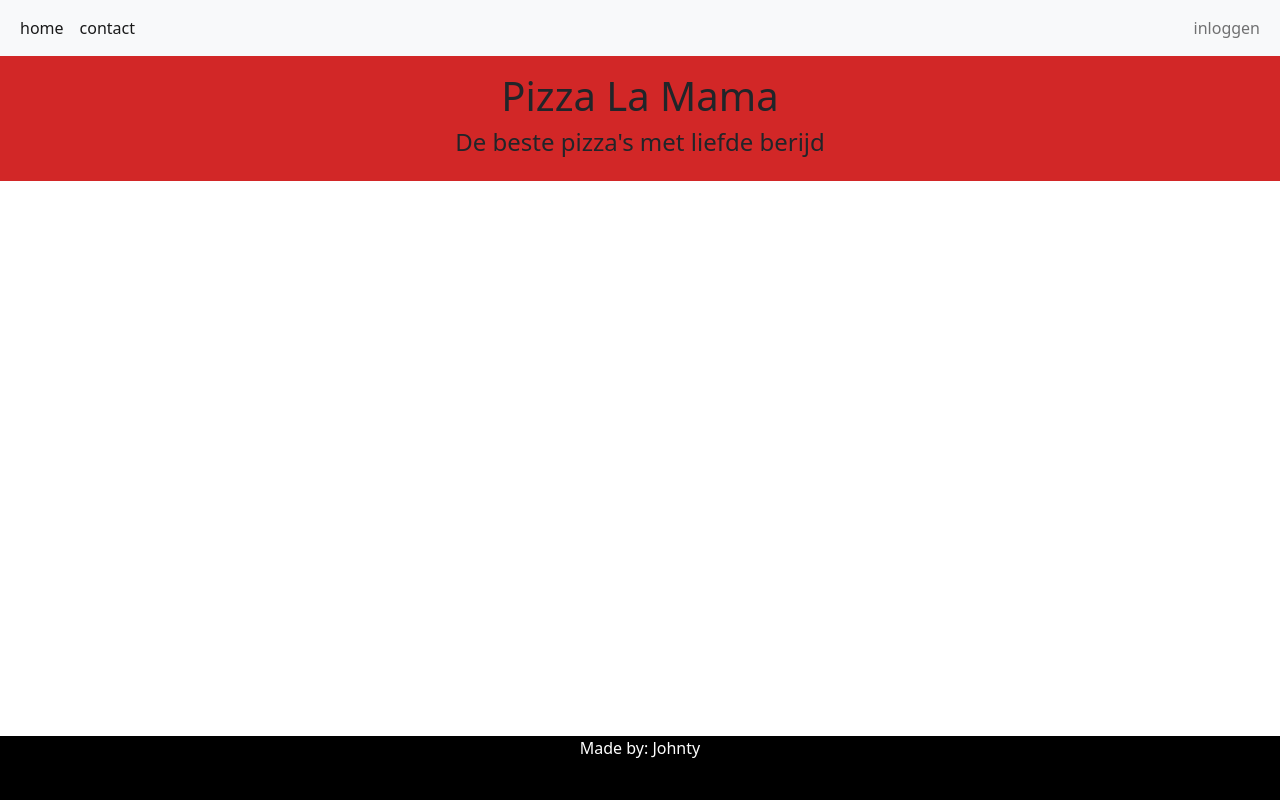
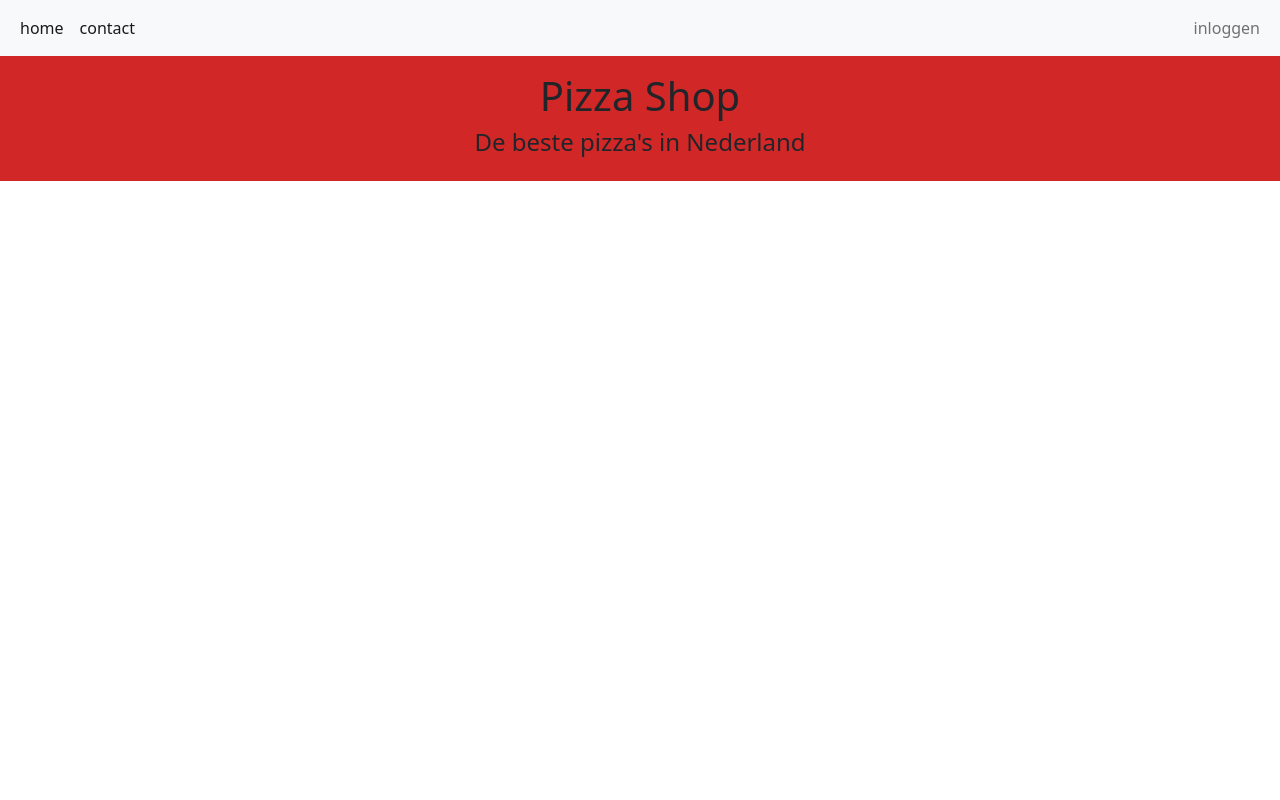
Before and after one commit to KaranKandhai/pizza1, a Symfony app: template pizzaShop/templates/base.html.twig in a window 1280 px wide. Run offline with Twig, Linux system fonts and the light colour scheme; the template is opened without the code that fills it, so the values that code supplies are empty; some libraries are stand-ins or nearby versions.

Commit message:
Add files via upload

```diff
--- a/pizzaShop/templates/base.html.twig
+++ b/pizzaShop/templates/base.html.twig
@@ -42,14 +42,10 @@
                 </div>
             </nav>
         <header class="header-text">
-            <h1>Pizza La Mama</h1>
-            <h4>De beste pizza's met liefde berijd</h4>
+            <h1>Pizza Shop</h1>
+            <h4>De beste pizza's in Nederland</h4>
         </header>
         {% block body %}{% endblock %}
 
-        <footer class="footer">
-            <p>Made by: Johnty</p>
-        </footer>
-
     </body>
 </html>
```
